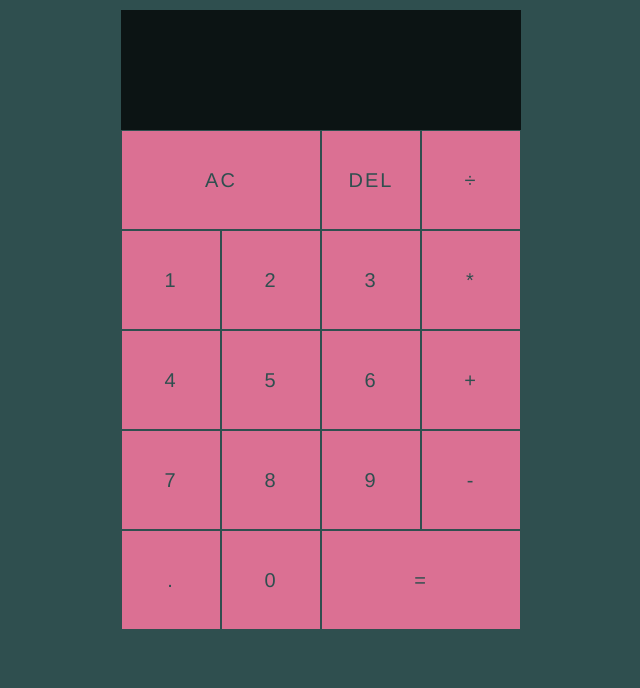
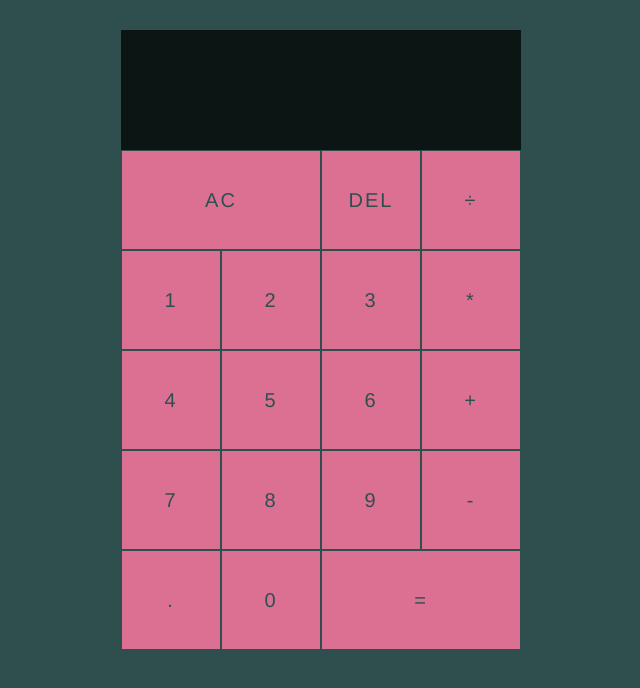
Before and after one commit to elliercottrell/CALCULATOR, a plain HTML site: page index.html in a window 1280 px wide. Shown: the whole page, without its empty margins (319-959 px from the left). Drawn offline with Linux system fonts and the light colour scheme.

Commit message:
Update main.css

```diff
--- a/main.css
+++ b/main.css
@@ -11,7 +11,7 @@
 
 body {
   margin: 0;
-  margin-top: -80px;
+  margin-top: -60px;
   background: darkslategray;
 }
 
```
